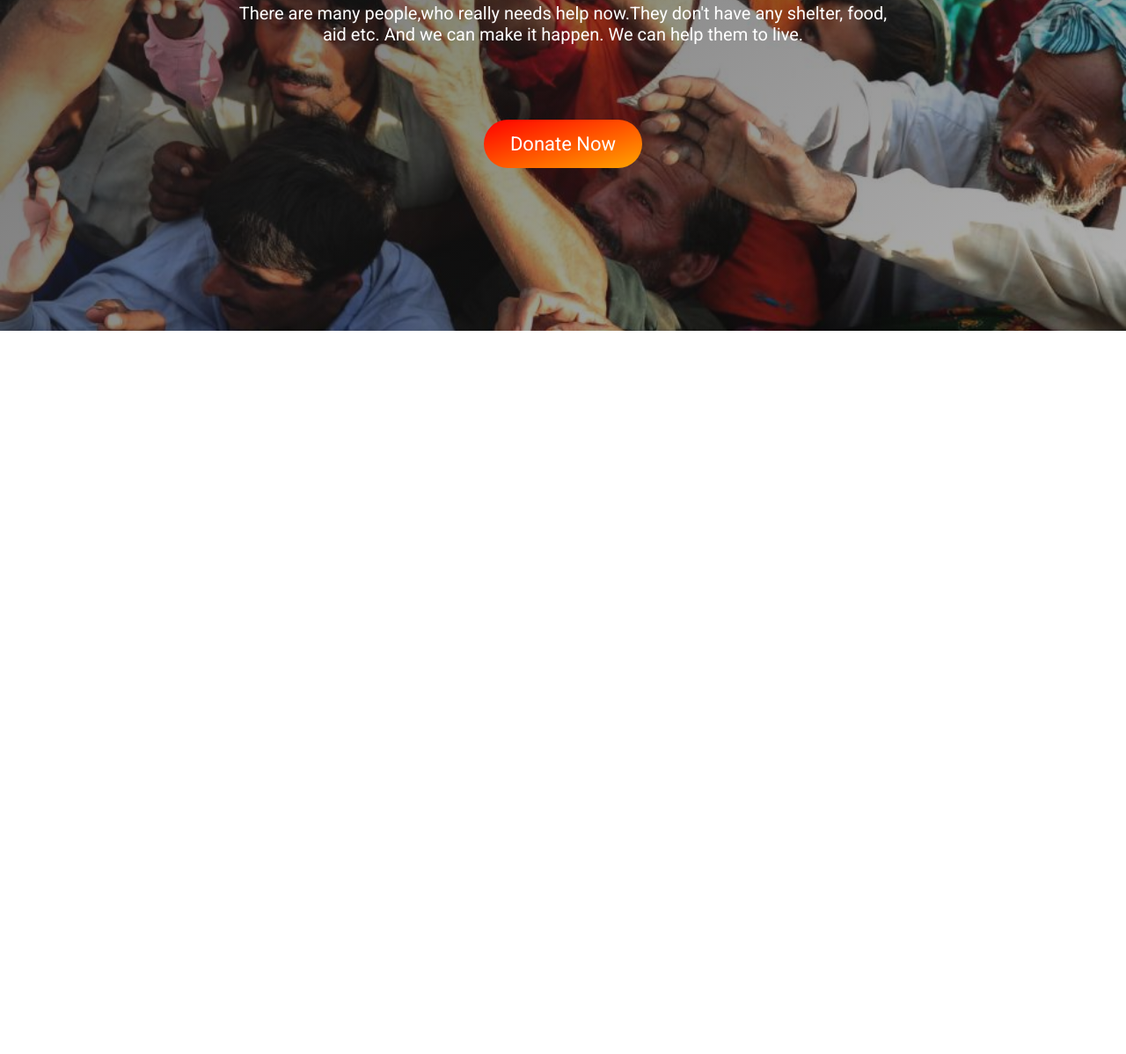
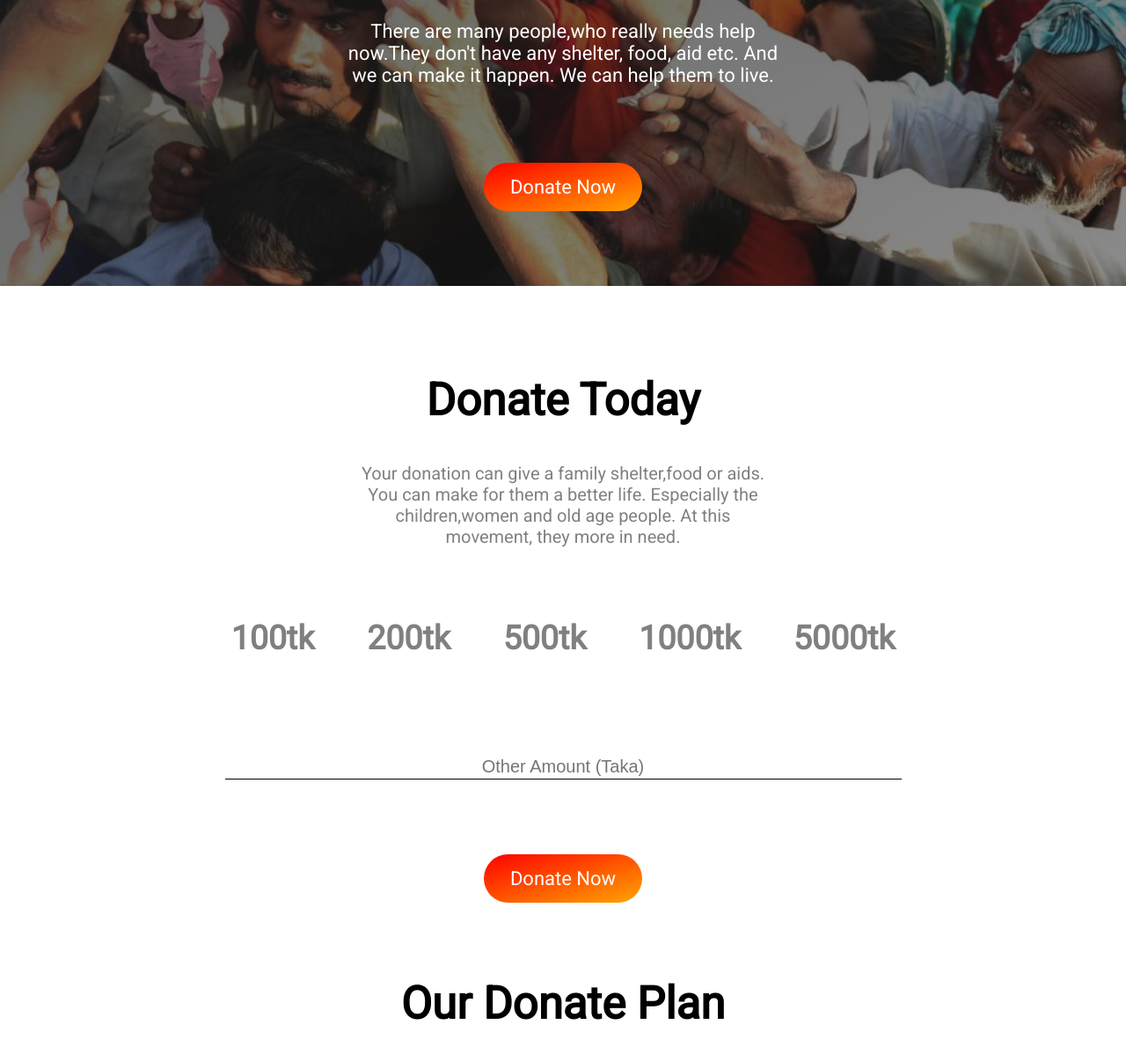
Before and after one commit to habibismail/assignment-1, a plain HTML site: page index.html in a window 1280 px wide. Shown: the part 424-1622 px from the top of the page at 88% size. Before the commit the page ends 800 px from the top, so only its background shows below. Drawn offline with Linux system fonts and the light colour scheme.

Commit message:
section 2 added

```diff
--- a/index.html
+++ b/index.html
@@ -5,7 +5,7 @@
     <meta charset="UTF-8">
     <meta http-equiv="X-UA-Compatible" content="IE=edge">
     <meta name="viewport" content="width=device-width, initial-scale=1.0">
-    <title>DONATION</title>
+    <title>Donation</title>
     <link rel="preconnect" href="https://fonts.googleapis.com">
     <link rel="preconnect" href="https://fonts.gstatic.com" crossorigin>
     <link href="https://fonts.googleapis.com/css2?family=Poppins&family=Roboto&display=swap" rel="stylesheet">
@@ -13,7 +13,7 @@
 </head>
 
 <body>
-    <section class="top-section">
+    <section class="section-1">
         <h1 class="heading-1">Let's Help Them</h1>
         <p class="des-1">
             There are many people,who really needs help now.They don't have any shelter, food, aid etc.
@@ -23,6 +23,48 @@
         <a class="link-btn" href="https://www.youtube.com/">Donate Now</a>
 
     </section>
+    <section>
+        <div class="heading-2">
+            <h1>Donate Today</h1>
+        </div>
+        <div class="des-2">
+            <p> Your donation can give a family shelter,food or aids. You can make for them a better life. Especially
+                the children,women and old age people. At this movement, they more in need. </p>
+        </div>
+        <div class="money-amount">
+            <div>
+                <h2>100tk</h2>
+            </div>
+            <div>
+                <h2>200tk</h2>
+            </div>
+            <div>
+                <h2>500tk </h2>
+            </div>
+            <div>
+                <h2>1000tk</h2>
+            </div>
+            <div>
+                <h2>5000tk</h2>
+            </div>
+
+        </div>
+        <input type="text" placeholder="Other Amount (Taka)">
+        </div>
+        <div class="btn-2">
+            <a class="link-btn-2" href="https://www.youtube.com/">Donate Now</a>
+        </div>
+
+    </section>
+    <section class="section-3">
+        <div class="heading-2">
+            <h1>Our Donate Plan</h1>
+        </div>
+        <div>
+            <p></p>
+        </div>
+
+    </section>
 </body>
 
 </html>
--- a/style.css
+++ b/style.css
@@ -1,24 +1,23 @@
 body {
     font-family: 'Poppins', sans-serif;
     font-family: 'Roboto', sans-serif;
-    margin: 0%;
+    margin: 0;
 }
 
-.top-section {
+.section-1 {
     text-align: center;
-    position: absolute;
-    background-image: linear-gradient(to bottom right, rgba(32, 32, 32, 0.712), rgba(28, 27, 27, 0.337)), url(images/donation0.jpg);
-    width: 100%;
+    background-image: linear-gradient(to bottom right, rgba(32, 32, 32, 0.76), rgba(28, 27, 27, 0.508)), url(images/donation0.jpg);
     height: 100%;
+    width: fit-content;
     background-repeat: no-repeat;
     background-size: cover;
-
+    padding: 100px
 }
 
 .heading-1 {
     color: white;
     font-size: 80px;
-    padding-top: 200px;
+    padding-top: 120px;
 }
 
 .link-btn {
@@ -29,14 +28,64 @@ body {
     padding: 15px 30px;
     background-image: linear-gradient(to bottom right, red, orange);
     border-radius: 30px;
-
 }
 
 .des-1 {
     color: white;
+    font-size: 22px;
+    padding: 0px 280px 80px 280px;
+}
+
+.heading-2 {
+    text-align: center;
+    font-size: 34px;
+    margin-top: 100px;
+    font-weight: 600;
+}
+
+.des-2 {
+    text-align: center;
     font-size: 20px;
-    padding: 0px 260px 80px 260px;
+    padding: 0px 400px 0px 400px;
+    color: gray;
+}
 
+.money-amount {
+    display: flex;
+    justify-content: center;
+    font-size: 25px;
+    color: gray;
+    margin-bottom: 50px;
+}
 
+.money-amount div {
+    margin: 30px;
+}
 
+input {
+    font-size: 20px;
+    text-align: center;
+    padding: 2px;
+    border: none;
+    outline: none;
+    display: block;
+    margin: auto;
+    border-bottom: 1px solid black;
+    margin-bottom: 100px;
+    width: 765px;
 }
+
+.link-btn-2 {
+    text-decoration: none;
+    color: white;
+    font-size: 22px;
+    font-weight: 550;
+    padding: 15px 30px;
+    background-image: linear-gradient(to bottom right, red, orange);
+    border-radius: 30px;
+}
+
+.btn-2 {
+    text-align: center;
+    margin-bottom: 100px;
+}
```
